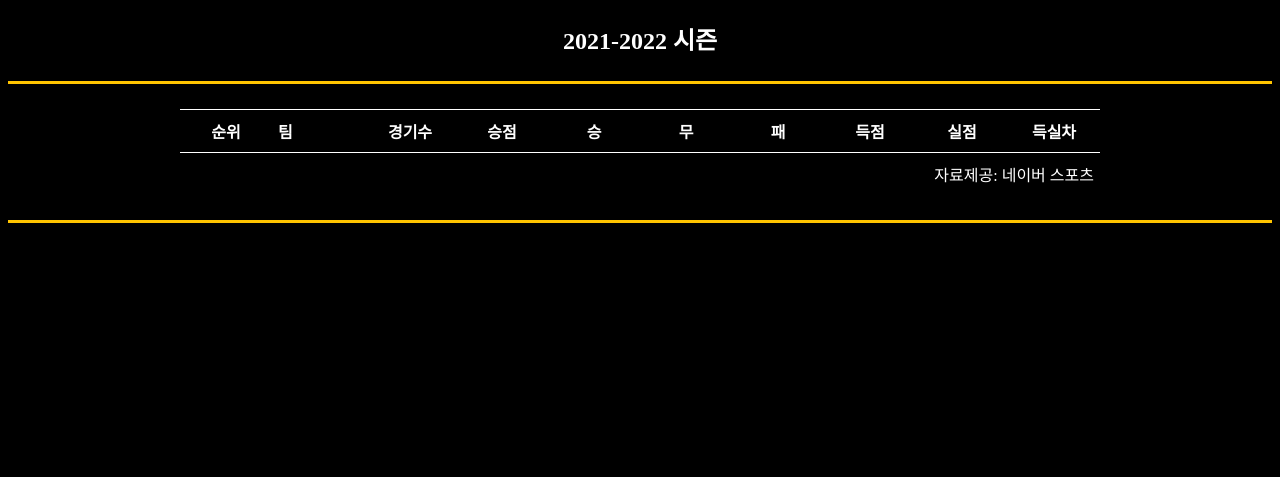
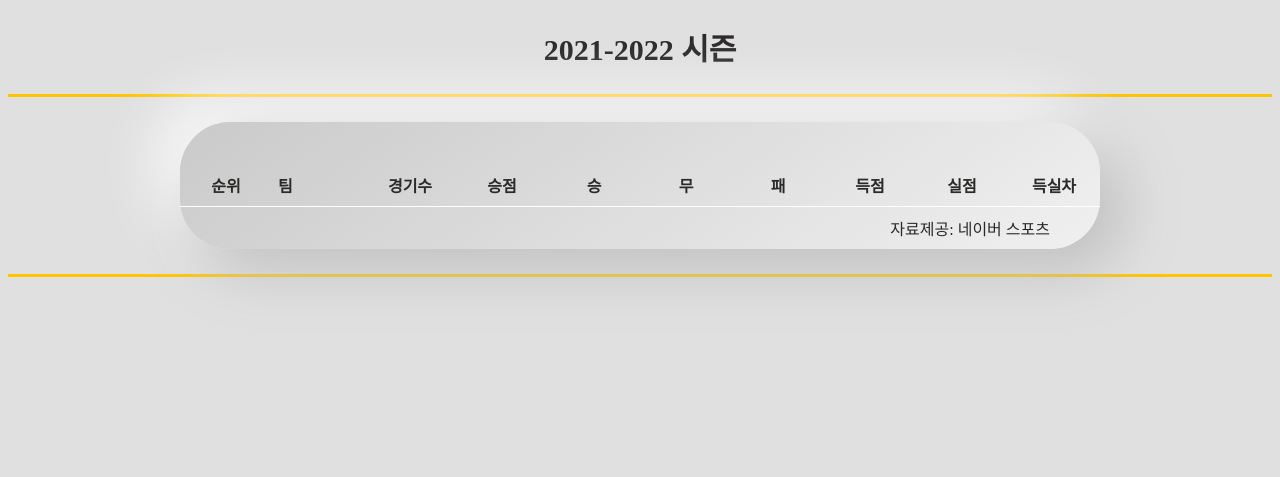
Before and after one commit to Dayong-Im/CMD-project7, a PHP site: page /team_table.php?league=1 in a window 1280 px wide. Shown: the part 728-1205 px from the top of the page. Before the commit the page ends 951 px from the top, so only its background shows below. Run offline with PHP 8.4, Linux system fonts and the light colour scheme; data that the repository does not hold is empty; some libraries are stand-ins or nearby versions; some web fonts are replaced.

Commit message:
Add CSS for Table

```diff
--- a/css/table.css
+++ b/css/table.css
@@ -1,10 +1,18 @@
 @import url('https://fonts.googleapis.com/css2?family=Bebas+Neue&family=Cute+Font&family=Do+Hyeon&family=Gaegu:wght@700&family=Gugi&family=Hahmlet:wght@300&family=IBM+Plex+Sans+KR:wght@500&family=Inspiration&family=Koulen&family=Lora&family=Nanum+Gothic+Coding:wght@400;700&family=Noto+Sans+KR:wght@500&family=Pinyon+Script&family=Single+Day&display=swap');
+@import url('https://fonts.googleapis.com/css2?family=Black+Han+Sans&display=swap');
+
+@font-face {
+    font-family: 'KOHIBaeumOTF';
+    src: url('https://cdn.jsdelivr.net/gh/projectnoonnu/noonfonts_2201-2@1.0/KOHIBaeumOTF.woff') format('woff');
+    font-weight: normal;
+    font-style: normal;
+}
 
 body{
     font-family: 'IBM Plex Sans KR';
     /*font-size: 14px;*/
-    color: white;
-    background-color: black;
+    color: #e0e0e0;
+    background-color: #e0e0e0;
 }
 
 /*
@@ -20,17 +28,11 @@ body{
 li {
     list-style-type: none;
 }
-#main_img {
-    width: 100%;
-    height: 600px;
-    background-image: url('../img/pre/pre1.png');
-    background-repeat: no-repeat;
-    background-position: center;
-    margin-bottom: 30px;
-}
+
+
 #contents {
     width: 100%;
-    background-color: black;
+    background-color: #e0e0e0;
 }
 
 
@@ -60,6 +62,8 @@ li {
 }
 */
 
+
+
 footer {
     clear: both;
     width: 100%;
@@ -74,8 +78,8 @@ footer {
 #footer_logo {
     float: left;
     margin: 50px 0 0 30px;
-    font-size: 24pt;
-    font-family: "Typo_SsangmunDong";
+    font-size: 30pt;
+    font-family: 'Black Han Sans', sans-serif;
     color: white;
 }
 #address {
@@ -83,10 +87,13 @@ footer {
     margin: 50px 30px 0 0;
     color: white;
 }
+
+
 #season{
+    font-size: 30px;
     margin-top: 25px;
-    color: white;
-    font-family: "Typo_SsangmunDong";
+    color: #2c2a29;
+    font-family: 'KOHIBaeumOTF';
     text-align: center;
 }
 th, td {
@@ -95,8 +102,12 @@ th, td {
     padding: 6px;
     border-bottom: solid 1px white;
     text-align: center;
+    word-break: break-all;
 }
 table {
+    table-layout: fixed;
+    width: 100%;
+    min-width: 1200px;
     margin-top: 25px;
     margin-bottom: 200px;
     border-top: solid #ffc400;
@@ -104,25 +115,47 @@ table {
     border-left: none;
     border-right: none;
     border-collapse: collapse;
+    font-family: 'KOHIBaeumOTF';
     /*font-family: "나눔고딕";*/
     color: white;
     display: flex;
     justify-content: center;
 }
+
+@media screen and (max-width:768px) {
+    table{
+        overflow-x: auto;
+    }
+    tr {
+        position: relative;
+    }
+    th {
+        position: relative;
+    }
+}
+
 .team{
     text-align: left;
-    width: 200px;
+    width: 250px;
 }
 .t   { text-align: left; }
 .logo{ text-align: left; }
 .seq { text-align: center; }
 .point{ font-weight: bold; }
+.head{
+    border-bottom: 0px;
+}
 .tail {
+    padding-right: 50px;
     text-align: right;
     border-bottom: 0px;
 }
 tbody {
-    border-top: solid 1px white;
+    color: #2c2a29;
+    border-radius: 50px;
+    background: linear-gradient(145deg, #cacaca, #f0f0f0);
+    box-shadow:  20px 20px 60px #bebebe,
+                -20px -20px 60px #ffffff;
     margin-top: 25px;
     margin-bottom: 25px;
 }
--- a/team_table.php
+++ b/team_table.php
@@ -1,35 +1,3 @@
-<!DOCTYPE html>
-<html lang="en">
-<head>
-<meta charset="UTF-8">
-    <meta http-equiv="X-UA-Compatible" content="IE=edge">
-    <meta name="viewport" content="width=device-width, initial-scale=1.0">
-    <title>프리미어리그 순위표</title>
-    <link rel="stylesheet" type="text/css" href="./css/nav.css">
-    <link rel="stylesheet" type="text/css" href="./css/main.css">
-    <link rel="stylesheet" type="text/css" href="./css/table.css">
-    <link href="https://fonts.googleapis.com/icon?family=Material+Icons" rel="stylesheet">
-    <script src="https://kit.fontawesome.com/ef7a0bbb15.js" crossorigin="anonymous"></script>
-</head>
-<body>
-    <header>
-        <nav>
-            <?php include "new_nav.php"; ?>
-        </nav>
-    </header>
-    <section id="main_img"></section>
-    <!--
-    <nav id='sub_menu'>
-        <ul>
-            <li id="selected">
-                팀 순위
-            </li>
-            <li>
-                <a href="table_epl_per.php">개인 순위</a>
-            </li>
-        </ul>
-    </nav>
-    -->
 <?php
         $league = $_GET["league"];
         switch ($_GET["league"]) {
@@ -54,13 +22,60 @@
 
         include ('db/db.php');
         $con = mysqli_connect($db_host, $db_user, $db_pw, $db_name);
+
+        $background = "img/".$league."/".$_GET["league"].".png";
     ?>
+
+<!DOCTYPE html>
+<html lang="en">
+<head>
+<meta charset="UTF-8">
+    <meta http-equiv="X-UA-Compatible" content="IE=edge">
+    <meta name="viewport" content="width=device-width, initial-scale=1.0">
+    <title>프리미어리그 순위표</title>
+    <link rel="stylesheet" type="text/css" href="./css/nav.css">
+    <link rel="stylesheet" type="text/css" href="./css/main.css">
+    <link rel="stylesheet" type="text/css" href="./css/table.css">
+    <link href="https://fonts.googleapis.com/icon?family=Material+Icons" rel="stylesheet">
+    <script src="https://kit.fontawesome.com/ef7a0bbb15.js" crossorigin="anonymous"></script>
+    <style>
+        #main_img {
+            width: 100%;
+            height: 600px;
+            background-image: url('<?php echo $background; ?>');
+            background-repeat: no-repeat;
+            background-position: center;
+            margin-bottom: 30px;
+        }
+    </style>
+</head>
+<body>
+    <header>
+        <nav>
+            <?php include "new_nav.php"; ?>
+        </nav>
+    </header>
+    <section id="main_img" ></section>
+    <!--
+    <nav id='sub_menu'>
+        <ul>
+            <li id="selected">
+                팀 순위
+            </li>
+            <li>
+                <a href="table_epl_per.php">개인 순위</a>
+            </li>
+        </ul>
+    </nav>
+    -->
+
 
     <section id='contents'>
         <h1 id="season">2021-2022 시즌</h1>
 
         <table>
             <tbody>
+            <tr><td class="head" colspan="11"></td></tr>
                 <tr>
                     <th>순위</th>
                     <th colspan="2" class="t">팀</th>
@@ -115,9 +130,10 @@
         </table>
 
     </section>
+
     <!--
     <footer>
-		<?php //include "footer.php";?>
+		<?php //include "new_footer.php";?>
     </footer>
     -->
 </body>
```
Also changed, not shown: new_footer.php (added, +12 -0 lines), img/1/epl.png (added), img/2/laliga.png (added), img/3/bun.png (added), img/4/seria.png (added), img/5/ligue1.png (added). Lines whose indentation alone changed are shown as unchanged.
